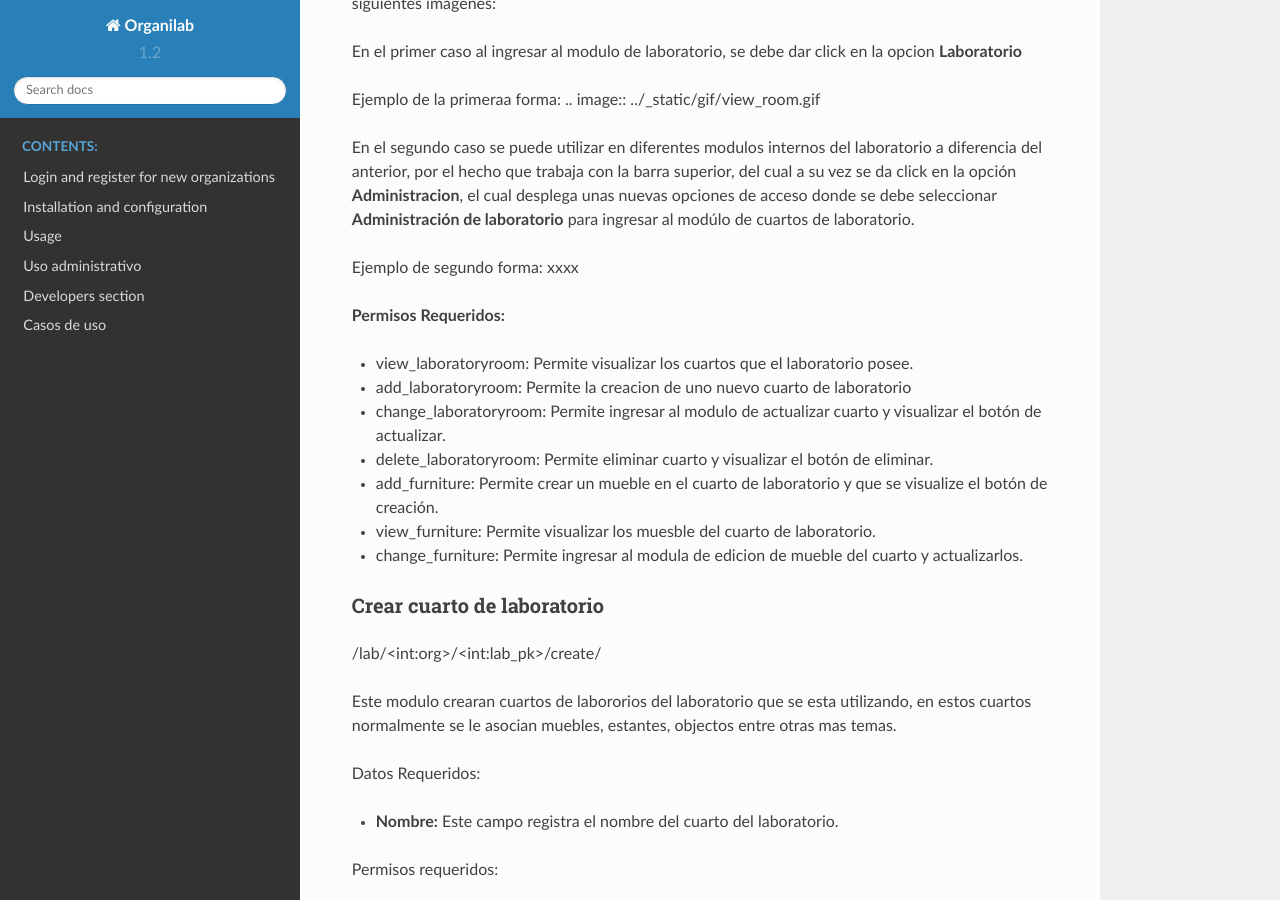
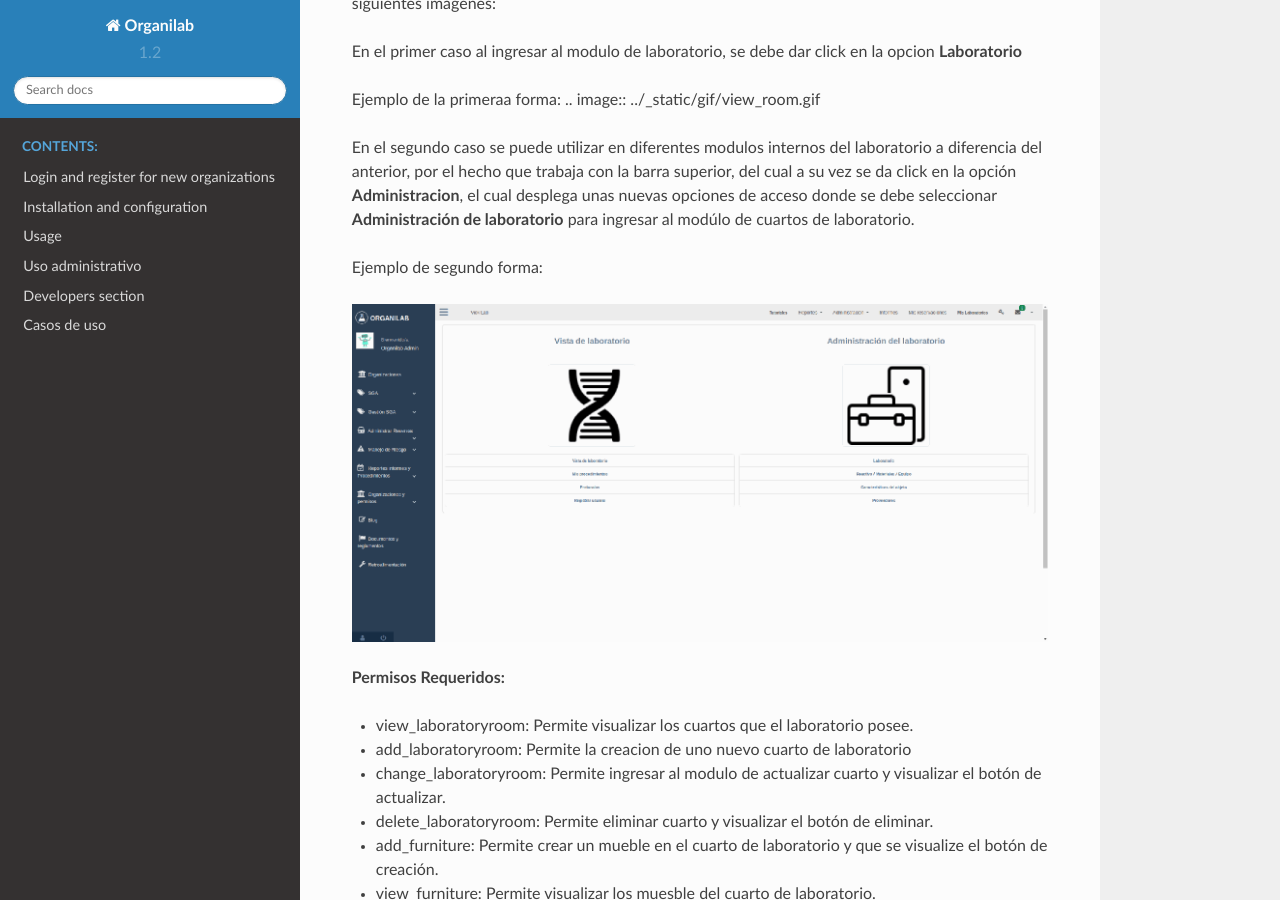
Before and after one commit to Solvosoft/organilab_docs, a Sphinx documentation site: the page built from source/administrative_usage/laboratory.rst, in a window 1280 px wide and 900 px high, scrolled down 935 px. Built offline with Sphinx 7.4.7 and the Read the Docs theme 2.0.0, drawn with Linux system fonts in a browser that asks for light colours.

Commit message:
Advance of laboratory_room documentation

```diff
--- a/source/administrative_usage/laboratory.rst
+++ b/source/administrative_usage/laboratory.rst
@@ -35,7 +35,8 @@ el cual desplega unas nuevas opciones de acceso donde se debe seleccionar **Admi
 al modúlo de cuartos de laboratorio.
 
 Ejemplo de segundo forma:
-xxxx
+
+.. image:: ../_static/gif/view_room_navbar.gif
 
 **Permisos Requeridos:**
 
```
Also changed, not shown: source/_static/gif/add_furniture.gif (added), source/_static/gif/add_room.gif, source/_static/gif/delete_room.gif, source/_static/gif/update_room.gif, source/_static/gif/view_room.gif, source/_static/gif/view_room_navbar.gif.
